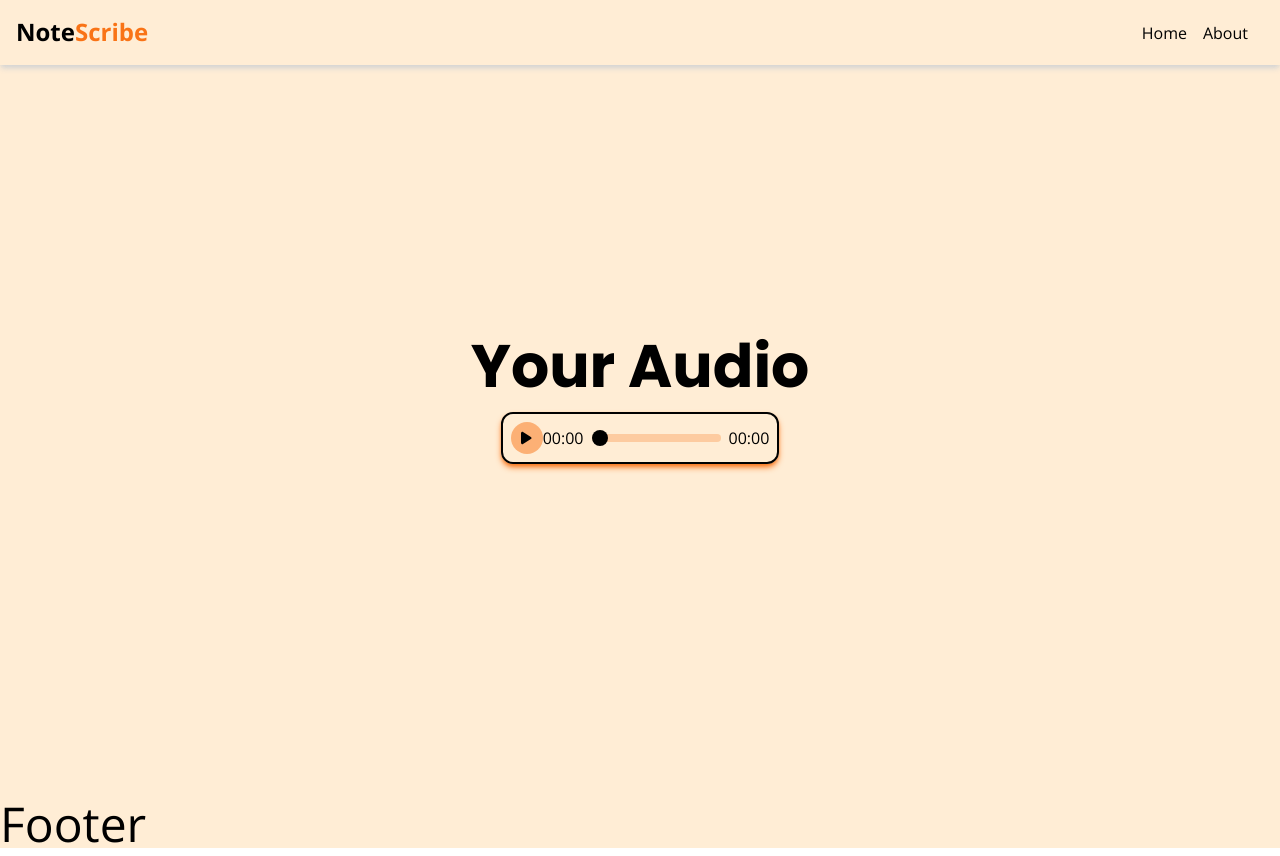
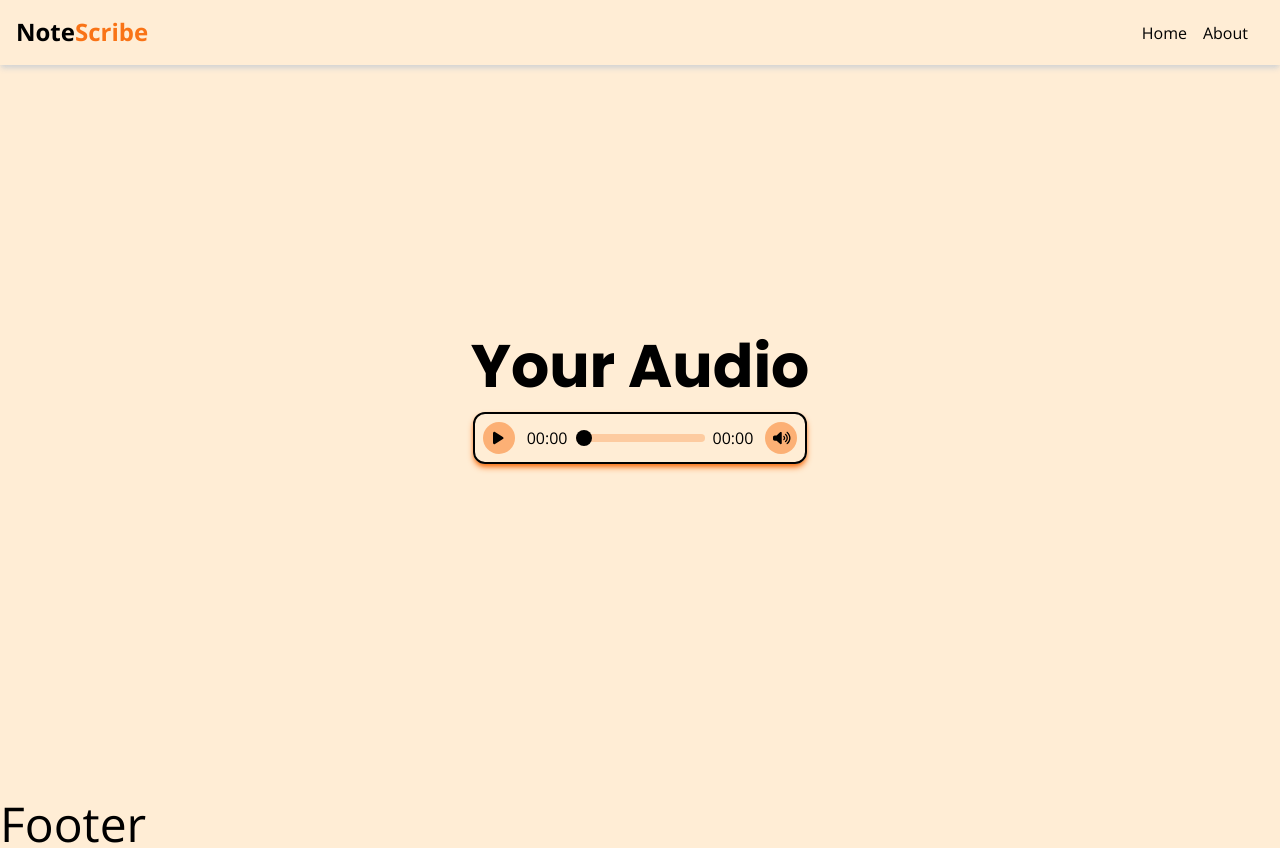
Before and after one commit to hphng/NoteScribe, a React (Vite) app: page /test in a window 1280 px wide. Built offline with nearby package versions, Linux system fonts and the light colour scheme.

Commit message:
add muted and unmuted option for audio

```diff
--- a/src/components/AudioPlayer.jsx
+++ b/src/components/AudioPlayer.jsx
@@ -1,16 +1,16 @@
 import React, { useState, useRef, useEffect } from "react";
 import { FontAwesomeIcon } from "@fortawesome/react-fontawesome";
-import { faPlay } from "@fortawesome/free-solid-svg-icons";
-import { faPause } from "@fortawesome/free-solid-svg-icons";
+import { faPlay, faPause, faVolumeHigh, faVolumeXmark } from "@fortawesome/free-solid-svg-icons";
 
 const AudioPlayer = () => {
   const [isPlaying, setIsPlaying] = useState(false);
   const [currentTime, setCurrentTime] = useState(0);
   const [duration, setDuration] = useState(0);
+  const [isMuted, setIsMuted] = useState(false);
   const audioRef = useRef(null);
   const progressBarRef = useRef(null);
 
-
+  //play and pause audio
   const togglePlayPause = () => {
     const audio = audioRef.current;
     if (isPlaying) {
@@ -21,6 +21,7 @@ const AudioPlayer = () => {
     setIsPlaying(!isPlaying);
   };
 
+  //handle time update on progess bar
   const handleTimeUpdate = () => {
     const audio = audioRef.current;
     setCurrentTime(audio.currentTime);
@@ -30,16 +31,21 @@ const AudioPlayer = () => {
     progressBarRef.current.style.setProperty("--seek-before-width", `${progressPercentage}%`);
   };
 
+  //handle progress change on progress bar
   const handleProgressChange = (e) => {
-    // audioRef.current.currentTime = progressBarRef.current.value;
-    // progressBarRef.current.style.setProperty("--seek-before-width", `${progressBarRef.current.value/ duration *100}%`);
-    // setCurrentTime(audioRef.current.currentTime);
     const audio = audioRef.current;
     const value = e.target.value;
     const seekTime = (value / 100) * audio.duration;
     audio.currentTime = seekTime;
     setCurrentTime(seekTime);
   };
+
+  //handle muted and unmuted
+  const toggleMute = () => {
+    const audio = audioRef.current;
+    audio.muted = !isMuted;
+    setIsMuted(!isMuted);
+  }
 
   useEffect(() => {
     const audio = audioRef.current;
@@ -61,20 +67,19 @@ const AudioPlayer = () => {
   return (
     <div className="min-h-screen flex flex-col items-center justify-center">
       <h1 className="text-6xl font-bold pb-4">Your Audio</h1>
-      <audio
-        ref={audioRef}
-        onTimeUpdate={handleTimeUpdate}
-        src="https://www.soundhelix.com/examples/mp3/SoundHelix-Song-1.mp3"
-      ></audio>
+      <audio ref={audioRef} onTimeUpdate={handleTimeUpdate}>
+        <source src="https://www.soundhelix.com/examples/mp3/SoundHelix-Song-2.mp3" type="audio/mp3" />
+        Your browser does not support the audio element.
+      </audio>
       <div className="w-auto p-2 bg-transparent border-2 border-black shadow-md shadow-orange-500 rounded-xl flex flex-row">
         <button
           onClick={togglePlayPause}
-          className="text-black w-8 aspect-square rounded-full fa-sm bg-orange-500/50 hover:bg-orange-500/50 flex items-center justify-center"
+          className="text-black w-8 aspect-square rounded-full fa-sm bg-orange-500/50 hover:bg-orange-500/80 flex items-center justify-center"
         >
           {isPlaying ? <FontAwesomeIcon icon={faPause} /> : <FontAwesomeIcon icon={faPlay} />}
         </button>
 
-        <div className="flex items-center space-x-2 relative">
+        <div className="flex items-center px-3 space-x-2 relative">
           <span>{formatTime(currentTime)}</span>
           <input
             type="range"
@@ -85,6 +90,12 @@ const AudioPlayer = () => {
           />
           <span>{formatTime(duration)}</span>
         </div>
+        <button
+          onClick={toggleMute}
+          className="text-black w-8 aspect-square rounded-full fa-sm bg-orange-500/50 hover:bg-orange-500/80 flex items-center justify-center"
+        >
+          {isMuted ? <FontAwesomeIcon icon={faVolumeXmark} /> : <FontAwesomeIcon icon={faVolumeHigh} />}
+        </button>
       </div>
     </div>
   );
```
